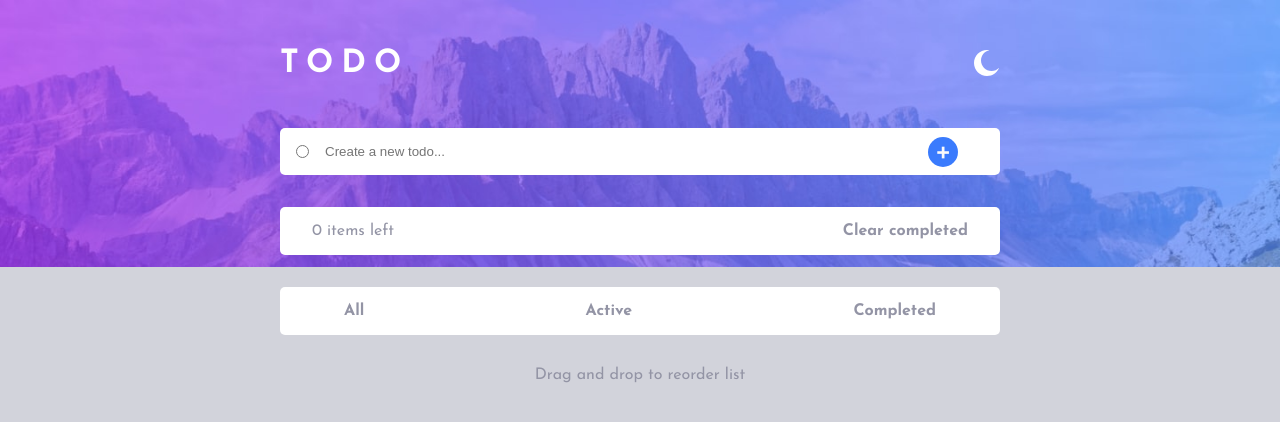
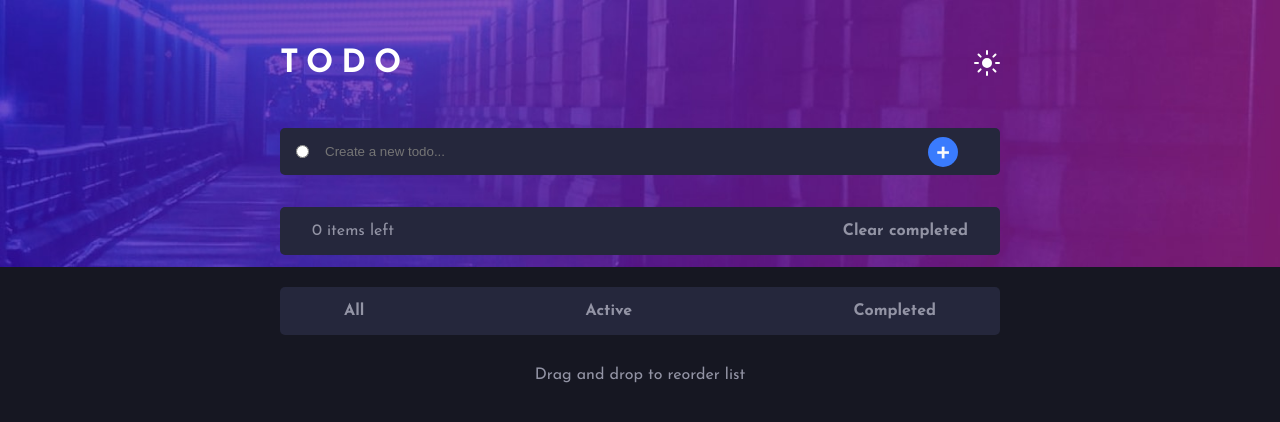
Before and after one commit to NikJov99/todo-app-main, a plain HTML site: page index.html in a window 1280 px wide. Both pictures are taken after a click on the button 987 px from the left and 64 px from the top of the page. Drawn offline with nearby package versions, Linux system fonts and the light colour scheme.

Commit message:
add toggle theme function

```diff
--- a/app.js
+++ b/app.js
@@ -102,3 +102,23 @@ sortable.option("onStart", (event) => {
 sortable.option("onEnd", (event) => {
   event.item.classList.remove("dragging");
 });
+
+/* -------------------------- toggle theme -------------------------- */
+
+const toggleTheme = () => {
+  const themeIcon = document.querySelector("#theme-icon");
+  if (themeIcon.src.includes("icon-sun")) {
+    themeIcon.src = "images/icon-moon.svg";
+  } else {
+    themeIcon.src = "images/icon-sun.svg";
+  }
+
+  document.querySelector("body").classList.toggle("dark");
+
+  const sections = document.querySelectorAll("section");
+  sections.forEach((section) => {
+    section.classList.toggle("dark");
+  });
+};
+
+toggleThemeButton.addEventListener("click", toggleTheme);
--- a/index.html
+++ b/index.html
@@ -19,7 +19,7 @@
       <header>
         <h1>TODO</h1>
         <button id="toggle-theme-button">
-          <img src="images/icon-moon.svg" alt="moon icon" />
+          <img src="images/icon-moon.svg" alt="moon icon" id="theme-icon" />
         </button>
       </header>
       <main>
--- a/styles/style.scss
+++ b/styles/style.scss
@@ -17,6 +17,12 @@ body {
   background-repeat: no-repeat;
   background-size: contain;
   background-color: $lightGrayishBlue;
+  transition: all 0.25s ease-in-out;
+
+  &.dark {
+    background-color: $veryDarkBlue;
+    background-image: url(../images/bg-mobile-dark.jpg);
+  }
 }
 
 header {
@@ -65,6 +71,10 @@ main {
         padding: 1rem;
         outline: none;
       }
+    }
+
+    &.dark {
+      background-color: $veryDarkDesaturatedBlue;
     }
   }
 
@@ -179,6 +189,11 @@ footer {
 @media only screen and (min-width: 900px) {
   body {
     background-image: url(../images/bg-desktop-light.jpg);
+
+    &.dark {
+      background-color: $veryDarkBlue;
+      background-image: url(../images/bg-desktop-dark.jpg);
+    }
   }
 
   .container {
```
Also changed, not shown: styles/style.css, 1 other file.
